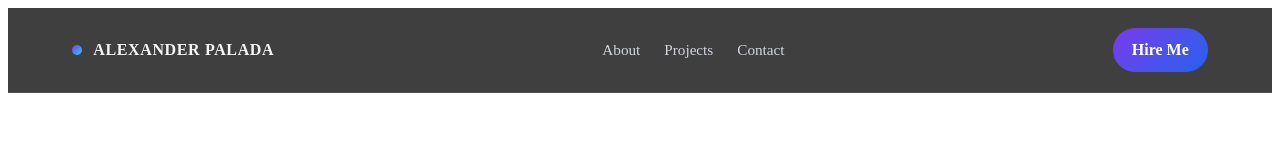
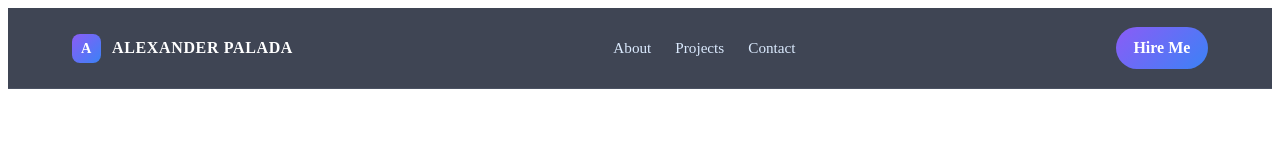
Before and after one commit to c20245492palada-beep/AlexanderPalada, an Astro site: page /sections/header in a window 1280 px wide. Built offline with nearby package versions, Linux system fonts and the light colour scheme; Astro itself is replaced by a stand-in of ours.

Commit message:
3rd Astro Commit

```diff
--- a/src/layouts/Layout.astro
+++ /dev/null
@@ -1,31 +0,0 @@
----
-const name = "alexander palada";
-const position = "AI Engineer";
----
-
-<!doctype html>
-<html lang="en">
-    <head>
-        <meta charset="utf-8" />
-        <meta name="viewport" content="width=device-width" />
-        <title>{name} | {position}</title>
-    </head>
-    <body>
-        <slot />
-    </body>
-</html>
-
-<style is:global>
-    * {
-        box-sizing: border-box;
-    }
-
-    html,
-    body {
-        margin: 0;
-        min-height: 100%;
-        background: white;
-        color: #b91c1c;
-        font-family: Georgia, "Times New Roman", serif;
-    }
-</style>
--- a/src/pages/sections/header.astro
+++ b/src/pages/sections/header.astro
@@ -1,24 +1,16 @@
----
-const navItems = [
-  { label: "About", href: "#about" },
-  { label: "Projects", href: "#projects" },
-  { label: "Contact", href: "#contact" },
-];
----
-
 <header class="site-header">
   <div class="brand">
-    <span class="dot"></span>
-    <a href="/">Alexander Palada</a>
+    <span class="brand-mark">A</span>
+    <span>Alexander Palada</span>
   </div>
 
-  <nav class="nav" aria-label="Main navigation">
-    {navItems.map((item) => (
-      <a href={item.href}>{item.label}</a>
-    ))}
+  <nav class="nav">
+    <a href="#about">About</a>
+    <a href="#projects">Projects</a>
+    <a href="#contact">Contact</a>
   </nav>
 
-  <a class="button primary" href="#contact">Hire Me</a>
+  <a href="#contact" class="cta">Hire Me</a>
 </header>
 
 <style>
@@ -26,14 +18,13 @@ const navItems = [
     display: flex;
     align-items: center;
     justify-content: space-between;
-    gap: 1rem;
-    padding: 1.25rem 5vw;
+    padding: 1.2rem 5vw;
+    background: rgba(15, 23, 42, 0.8);
+    backdrop-filter: blur(12px);
+    border-bottom: 1px solid rgba(148, 163, 184, 0.15);
     position: sticky;
     top: 0;
-    background: rgba(10, 10, 10, 0.78);
-    backdrop-filter: blur(12px);
-    border-bottom: 1px solid rgba(255, 255, 255, 0.08);
-    z-index: 20;
+    z-index: 50;
   }
 
   .brand {
@@ -43,19 +34,19 @@ const navItems = [
     font-weight: 700;
     letter-spacing: 0.04em;
     text-transform: uppercase;
+    color: white;
   }
 
-  .brand a {
-    color: #f5f5f5;
-    text-decoration: none;
-  }
-
-  .dot {
-    width: 10px;
-    height: 10px;
-    background: linear-gradient(135deg, #7c3aed, #22d3ee);
-    border-radius: 50%;
-    display: inline-block;
+  .brand-mark {
+    width: 1.8rem;
+    height: 1.8rem;
+    display: inline-flex;
+    align-items: center;
+    justify-content: center;
+    border-radius: 0.5rem;
+    background: linear-gradient(135deg, #8b5cf6, #3b82f6);
+    color: white;
+    font-size: 0.9rem;
   }
 
   .nav {
@@ -65,7 +56,7 @@ const navItems = [
   }
 
   .nav a {
-    color: #d1d5db;
+    color: #dbeafe;
     text-decoration: none;
     font-size: 0.95rem;
     transition: color 0.2s ease;
@@ -75,36 +66,28 @@ const navItems = [
     color: #ffffff;
   }
 
-  .button {
+  .cta {
     display: inline-flex;
     align-items: center;
     justify-content: center;
-    padding: 0.8rem 1.2rem;
+    padding: 0.75rem 1.1rem;
     border-radius: 999px;
+    background: linear-gradient(135deg, #8b5cf6, #3b82f6);
+    color: white;
     text-decoration: none;
     font-weight: 600;
-    transition: transform 0.2s ease, opacity 0.2s ease;
-  }
-
-  .button:hover {
-    transform: translateY(-1px);
-  }
-
-  .button.primary {
-    background: linear-gradient(135deg, #7c3aed, #2563eb);
-    color: white;
   }
 
   @media (max-width: 700px) {
     .site-header {
       flex-wrap: wrap;
       justify-content: center;
+      gap: 0.8rem;
     }
 
     .nav {
       width: 100%;
       justify-content: center;
-      flex-wrap: wrap;
     }
   }
 </style>
```
Also changed, not shown: src/components/footer.astro (+2 -7 lines), src/layouts/BaseLayout.astro (added, +22 -0 lines), src/scripts/animations.js (added, +52 -0 lines).
